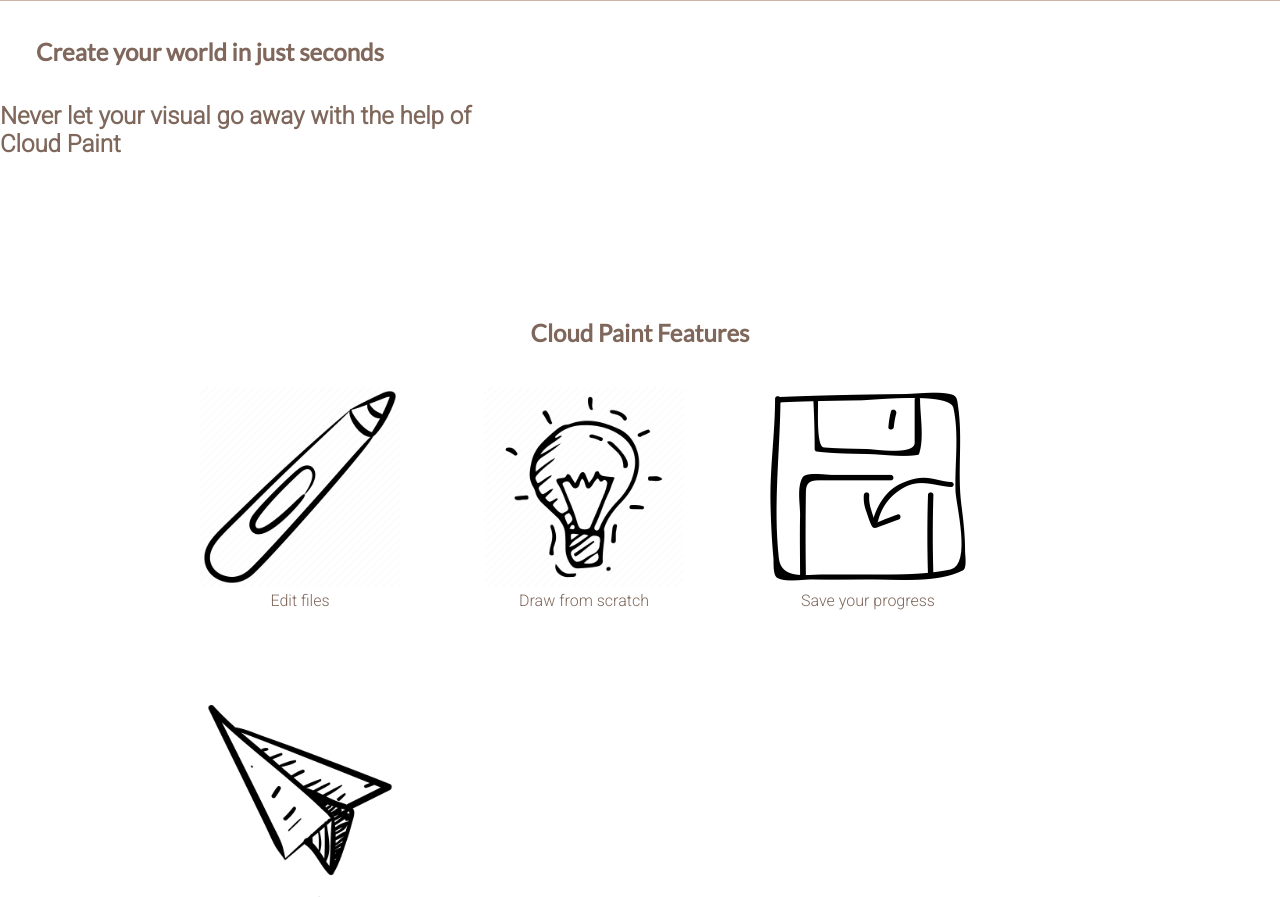
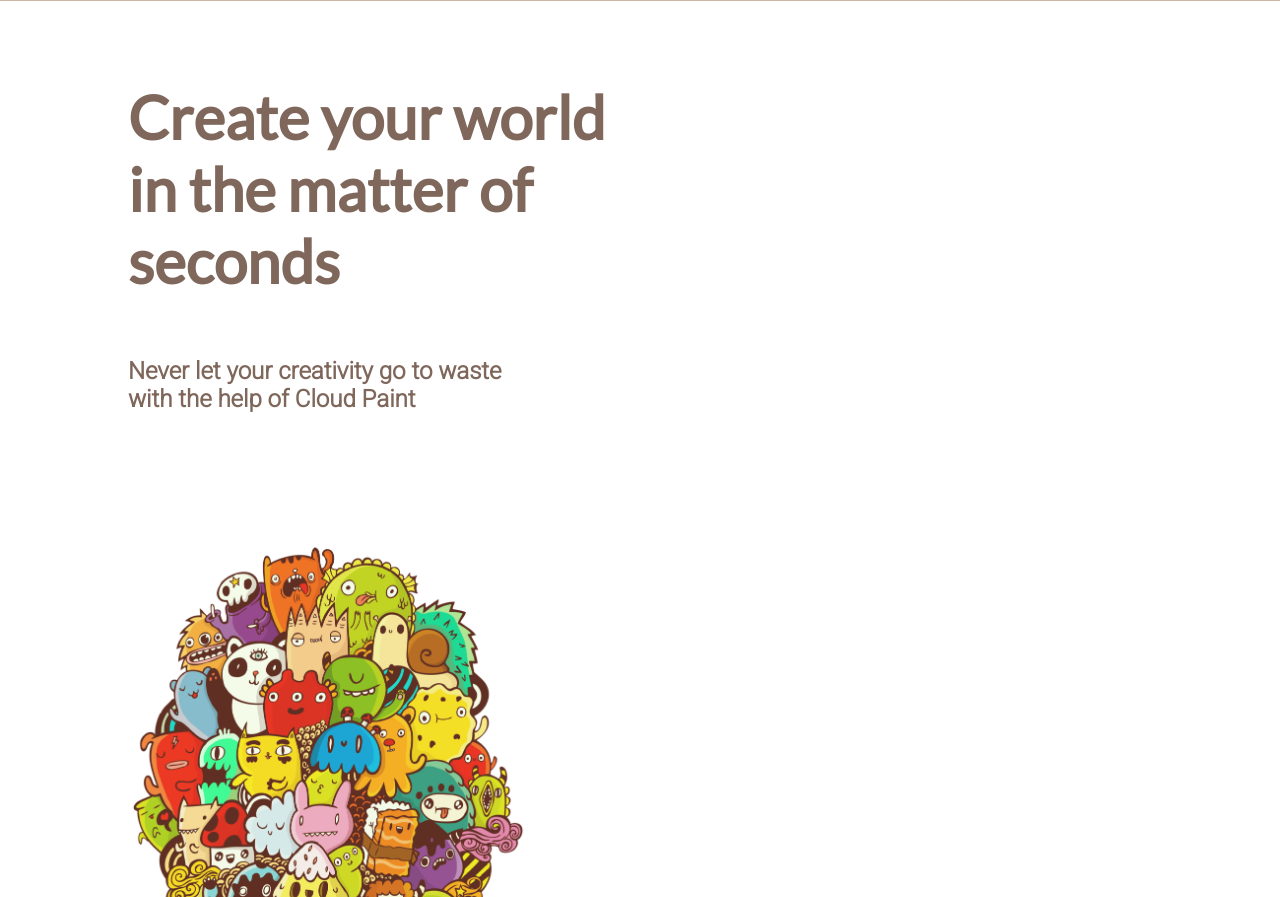
Before and after one commit to manoldzhermanski/Web-Technologies, a plain HTML site: page index.html in a window 1280 px wide. Shown: the part 55-952 px from the top of the page. Drawn offline with Linux system fonts and the light colour scheme.

Commit message:
Added introduction section

```diff
--- a/index.html
+++ b/index.html
@@ -30,35 +30,41 @@
     </header>
 
     <main>
-        <section class="introduction-section">
-            <h1>
-                Create your world in just seconds
-            </h1>
-            <h2>
-                Never let your visual go away with the help of <br/> Cloud Paint
-            </h2>
+        <section>
+            <div class="introduction-section">
+                <h1>
+                    Create your world <br/> in the matter of seconds
+                </h1>
+                <h2>
+                    Never let your creativity go to waste <br /> with the help of Cloud Paint
+                </h2>
+            </div>
+
+            <div class="introduction-section">
+                <img src="media/doodle.png" />
+            </div>
         </section>
 
         <section class="features">
             <h1>Cloud Paint Features</h1>
 
             <div class="item">
-                <img src="media/edit.png"/>
+                <img src="media/edit.png" />
                 <span class="caption">Edit files</span>
             </div>
 
             <div class="item">
-                <img src="media/scratch.png"/>
+                <img src="media/scratch.png" />
                 <span class="caption">Draw from scratch</span>
             </div>
 
             <div class="item">
-                <img src="media/save.png"/>
+                <img src="media/save.png" />
                 <span class="caption">Save your progress</span>
             </div>
 
             <div class="item">
-                <img src="media/share.png"/>
+                <img src="media/share.png" />
                 <span class="caption">Share with friends</span>
             </div>
         </section>
--- a/style/index_style.css
+++ b/style/index_style.css
@@ -62,24 +62,38 @@ h2, h3, p, span {
     border-bottom: 2px #7F675B solid;
 }
 
-.introduction-section h1 {
-    margin: 1.5em;
+div.introduction-section {
+
+    vertical-align: text-top;
+    display: inline-block;
+    width: 40%;
+    margin-top: 5em;
+    margin-left: 8em;
+    margin-bottom: 3em;
 }
 
-.introduction-section h2 {
-    margin: 1.5em, 1em;
+div.introduction-section > h1 {
+    font-size: 60px;
+    margin-bottom: 1em;
+
+}
+
+div.introduction-section img {
+    width: 400px;
+    justify-content: right;
+    clear: both;
 }
 
 .features {
-    margin: 10em;
+    margin: 5em;
 }
 
 .features h1 {
     text-align: center;
+    font-size: 50px;
 }
 
 div.item {
-    vertical-align: top;
     display: inline-block;
     text-align: center;
     width: 200px;
@@ -90,6 +104,8 @@ div.item {
     width: 200px;
     height: 200px;
 }
+
 .caption {
+    font-size: 20px;
     display: block;
 }
```
Also changed, not shown: media/doodle.png (added).
